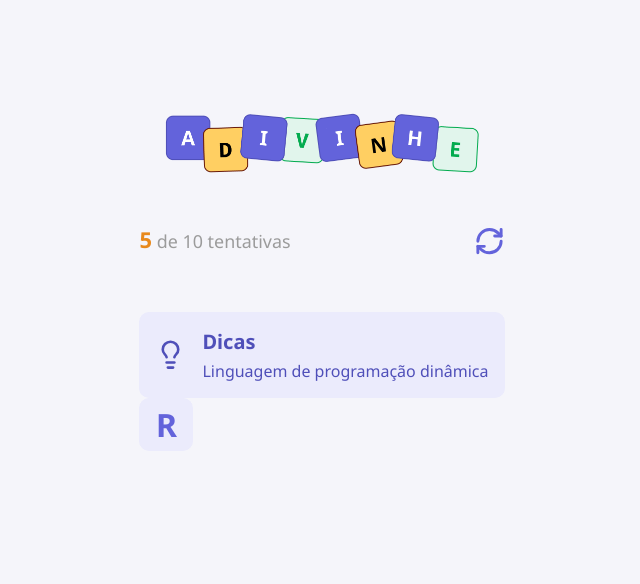
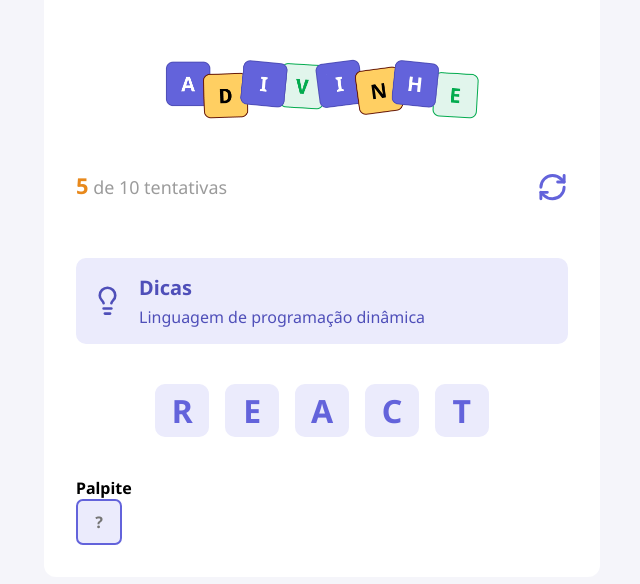
Before and after one commit to ronaldotavcano/JogoDoAdivinha, a React (Vite) app: page / in a window 1280 px wide. Shown: the part 118-702 px from the top of the page, without its empty margins (318-958 px from the left). Built offline with nearby package versions, Linux system fonts and the light colour scheme.

Commit message:
feat: implementing input component

```diff
--- a/src/App.tsx
+++ b/src/App.tsx
@@ -3,6 +3,7 @@
 import {Header} from "./components/Header"
 import {Tip} from "./components/Tip"
 import {Letter} from "./components/Letter"
+import { Input } from "./components/input"
 
 export default function App(){
 
@@ -17,7 +18,18 @@
 
                 <Tip tip="Linguagem de programação dinâmica"/>
 
-                <Letter value="R"/>
+                <div className={styles.word}>
+                <Letter value="r"/>
+                <Letter value="e"/>
+                <Letter value="a"/>
+                <Letter value="c"/>
+                <Letter value="t"/>
+                </div>
+
+                <h4>Palpite</h4>
+                <div>
+                    <Input autoFocus maxLength={1} placeholder="?"/>
+                </div>
             </main>
         </div>
     )
--- a/src/app.module.css
+++ b/src/app.module.css
@@ -5,4 +5,21 @@
     display: flex;
     justify-content: center;
     align-items: center;
+
+    & main{
+        width: 556px;
+        background-color: #fff;
+        padding: 2rem;
+        padding-top: 4.5rem;
+        border-radius: .75rem;
+    }
+
+    & .word{
+        width: 100%;
+        display: flex;
+        justify-content: center;
+        flex-wrap: wrap;
+        gap: 1rem;
+        margin: 2.5rem 0;
+    }
 }
--- /dev/null
+++ b/src/components/input/index.tsx
@@ -0,0 +1,7 @@
+import styles from "./styles.module.css"
+
+type Props = React.ComponentProps<"input">
+
+export function Input({...rest}: Props){
+    return <input type="text" className={styles.input} {...rest}/>
+}
--- /dev/null
+++ b/src/components/input/styles.module.css
@@ -0,0 +1,16 @@
+.input{
+    width: 2.87rem;
+    height: 2.87rem;
+    border-radius: .43rem;
+
+    background-color: #ebebfc;
+    border: 2px solid #6363db;
+    color: #6363db;
+
+    text-transform: uppercase;
+    text-align: center;
+    font-size: 1rem;
+    font-weight: bold;
+
+    outline: none;
+}
--- a/src/global.css
+++ b/src/global.css
@@ -15,6 +15,11 @@
     font-optical-sizing: auto;
 }
 
+input{
+    font-family: "Noto Sans", serif;
+    font-optical-sizing: auto;
+}
+
 button{
     cursor: pointer;
     transition: filter 0.2;
```
